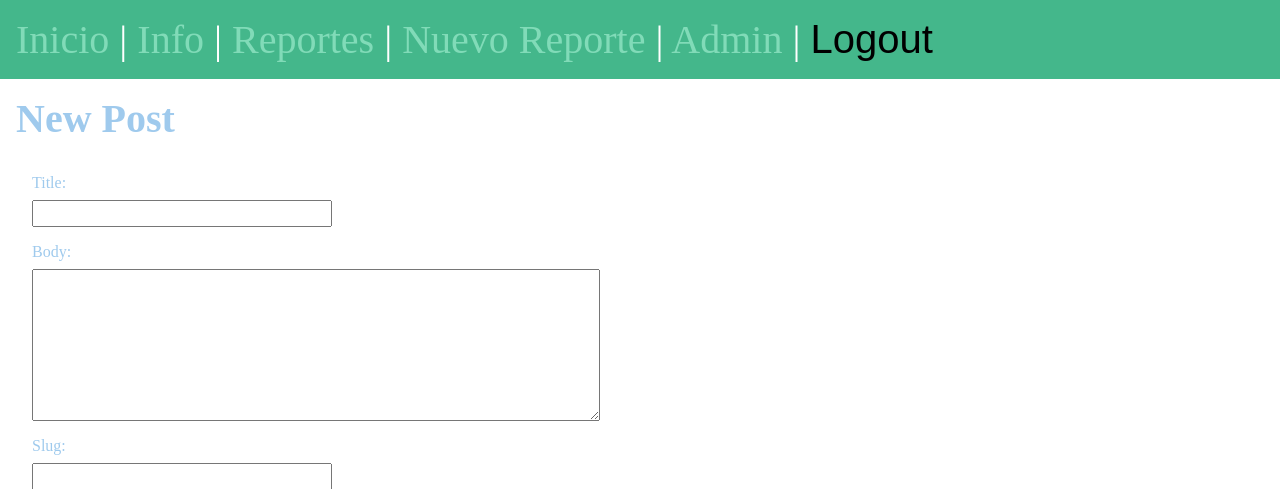
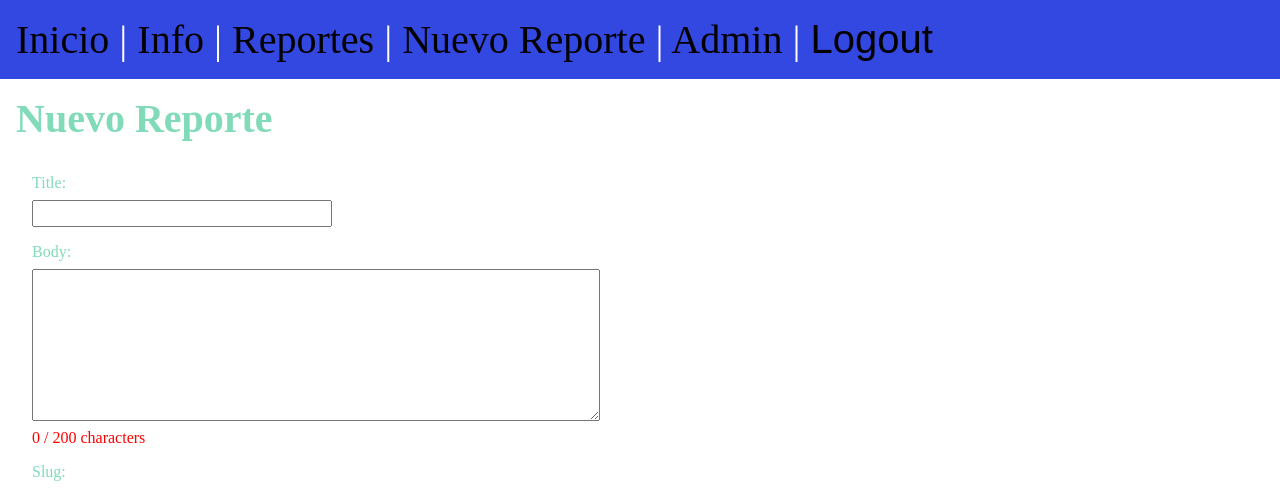
Before and after one commit to MinaRii09/Proyecto-inicial-PY, a Django app: page /posts/new-post/ in a window 1280 px wide. Shown: the top 489 px of the page. Run offline with Django 5.2, Linux system fonts and the light colour scheme; the visitor is signed in with stand-in values (Sample User, id 1); parts of the project's set-up code (start-up, migrations or seed data) failed here and were passed over.

Commit message:
Mínimo de caracteres, Debug, Estetica
Se agregó una restricción a la creación de reportes, ahora se necesita un mínimo de 200 caracteres para crear reporte (numero modificable).
El "Debug=False" daba problemas a la hora de modificar y mostrar el .css, ahora se dejó en "True".
Debido a lo anterior, se perdió los colores anteriores, en reemplazo, se añadieron otros colores y ahora el título de los reportes es visible en la pestaña de reportes.

```diff
--- a/reportesproyecto/posts/models.py
+++ b/reportesproyecto/posts/models.py
@@ -1,10 +1,14 @@
 from django.db import models
 from django.contrib.auth.models import User
+from django.core.validators import MinLengthValidator
 # Create your models here.
 
 class Post(models.Model):
     title = models.CharField(max_length=75)
-    body = models.TextField()
+    body = models.TextField(
+        validators=[
+            MinLengthValidator(200, message="El reporte debe tener una descripción del al menos 200 caracteres.")]
+    )
     slug = models.SlugField()
     date = models.DateTimeField(auto_now_add=True)
     banner = models.ImageField(default='fallback.png', blank=True)
--- a/reportesproyecto/posts/templates/posts/post_new.html
+++ b/reportesproyecto/posts/templates/posts/post_new.html
@@ -1,14 +1,14 @@
 {% extends 'layout.html' %}
 
 {% block title %}
-    New Post
+    Nuevo Reporte
 {% endblock %}
 
 {% block content %}
 
 <section>
 
-    <h1>New Post</h1>
+    <h1>Nuevo Reporte</h1>
 
     <form class="form-with-validation"
           action="{% url 'posts:new-post' %}"
@@ -19,12 +19,33 @@
 
         {{ form }}
 
+<script>
+document.addEventListener("DOMContentLoaded", () => {
+    const textarea = document.getElementById("id_body");
+
+    if (!textarea) return;
+
+    const counter = document.createElement("p");
+    counter.id = "char-counter";
+    textarea.insertAdjacentElement("afterend", counter);
+
+    function updateCounter() {
+        const len = textarea.value.length;
+        counter.textContent = `${len} / 200 characters`;
+        counter.style.color = len >= 200 ? "green" : "red";
+    }
+
+    textarea.addEventListener("input", updateCounter);
+    updateCounter();
+});
+</script>
+
         <div id="map" style="height:500px;"></div>
 
         <br>
 
         <button class="form-submit">
-            Add Post
+            Subir Reporte
         </button>
 
     </form>
@@ -83,5 +104,4 @@ document.addEventListener('DOMContentLoaded', function () {
 
 });
 </script>
-
 {% endblock %}
--- a/reportesproyecto/posts/templates/posts/posts_list.html
+++ b/reportesproyecto/posts/templates/posts/posts_list.html
@@ -1,12 +1,12 @@
 {%extends 'layout.html'%}
 
 {% block title %}
-    Posts
+    Reportes
 {% endblock %}
 
 {% block content %}
     <section>
-    <h1>Posts</h1>
+    <h1>Reportes</h1>
 
     {% for post in posts %}
         <article class="post">
--- a/reportesproyecto/reportesproyecto/settings.py
+++ b/reportesproyecto/reportesproyecto/settings.py
@@ -22,7 +22,7 @@ BASE_DIR = Path(__file__).resolve().parent.parent
 SECRET_KEY = 'django-insecure-3je#)by0(o1&+wu#e&@wt(v9@q5v*_=)q8&#o#j-!g#p#vbsvt'
 
 # SECURITY WARNING: don't run with debug turned on in production!
-DEBUG = False
+DEBUG = True
 
 ALLOWED_HOSTS = ["localhost", "127.0.0.1"]
 
--- a/reportesproyecto/static/css/style.css
+++ b/reportesproyecto/static/css/style.css
@@ -7,13 +7,13 @@
 body {
     min-height: 100vh;
     background-color: white;
-    color: #9fcaed;
+    color: #81dbb8;
     font-size: 3rem;
 }
 
 nav {
     padding: 1rem;
-    background-color: #44B78B;
+    background-color: #3347e1;
     color: white;
     font-size: 2.5rem;
 }
@@ -39,7 +39,7 @@ p {
 
 a {
     text-decoration: none;
-    color: #81dbb8;
+    color: #000000;
 }
 
 a:hover {
@@ -103,10 +103,10 @@ a:hover {
 
 .logout-button {
     font-size: 2.5rem;
-    background-color: #44B78B;
+    background-color: #3347e1;
     border: none;
 }
 
 .logout-button:hover {
-    opacity: .85;
+    opacity: 0.85;
 }
```
Also changed, not shown: reportesproyecto/posts/migrations/0007_alter_post_body.py (added).
